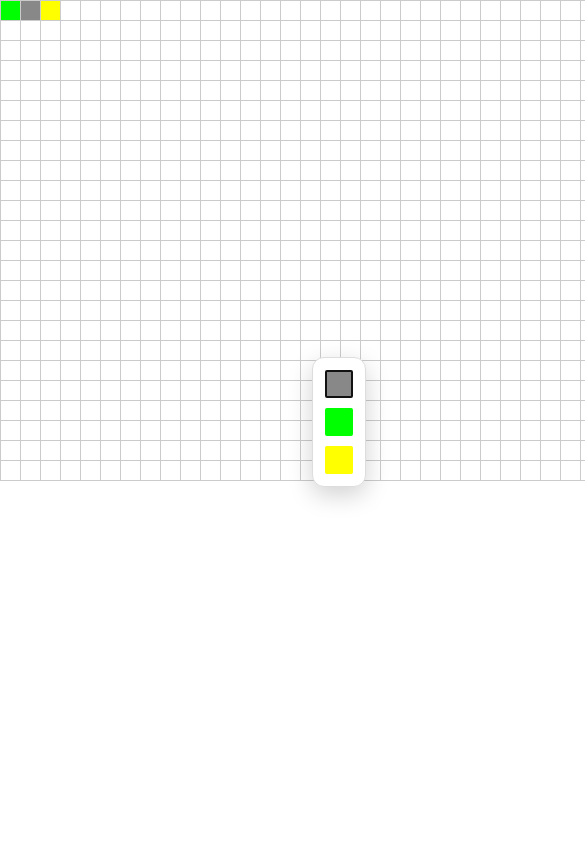
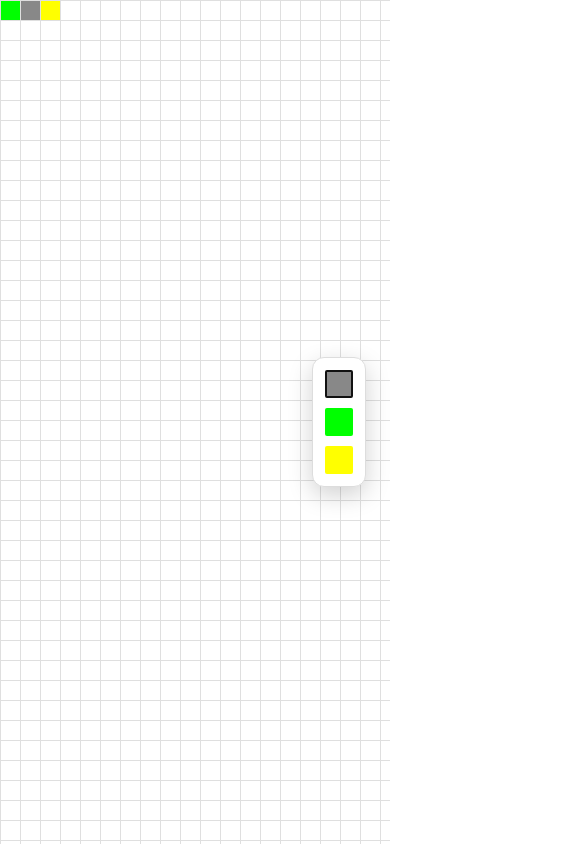
Before and after one commit to NaFo44/Cirkuit, a React (Vite) app: page / in a window 390 px wide. Shown: the top 844 px of the page, 585 px wide, since content can reach past the window. Built offline with nearby package versions, Linux system fonts and the light colour scheme.

Commit message:
feat: added mouse wheel support to zoom and move the map

```diff
--- a/src/App.tsx
+++ b/src/App.tsx
@@ -1,9 +1,11 @@
 import { useState } from "react";
 
 import type { ComponentType } from "./domain/grid/cell";
+import { GRID_DIMENSIONS } from "./domain/grid/gridDimensions";
 import { Grid } from "./domain/grid/grid";
 import { CircuitGrid } from "./ui/grid/circuitGrid";
 import { ComponentPalette } from "./ui/palette/componentPalette";
+import { MapViewport } from "./ui/viewport/mapViewport";
 
 export function App() {
     const [selectedComponent, setSelectedComponent] =
@@ -24,12 +26,14 @@ export function App() {
 
     return (
         <main className="circuit-editor">
-            <CircuitGrid
-                grid={grid}
-                width={32}
-                height={24}
-                onCellPaint={handleCellPaint}
-            />
+            <MapViewport>
+                <CircuitGrid
+                    grid={grid}
+                    width={GRID_DIMENSIONS.width}
+                    height={GRID_DIMENSIONS.height}
+                    onCellPaint={handleCellPaint}
+                />
+            </MapViewport>
             <ComponentPalette
                 selectedComponent={selectedComponent}
                 onSelect={setSelectedComponent}
--- /dev/null
+++ b/src/domain/grid/gridDimensions.ts
@@ -0,0 +1,4 @@
+export const GRID_DIMENSIONS = {
+    width: 256,
+    height: 192,
+} as const;
--- a/src/index.css
+++ b/src/index.css
@@ -1,6 +1,6 @@
 :root {
     --grid-background: transparent;
-    --grid-line: #cbcbcb;
+    --grid-line: #dfdfdf;
 
     --cell-empty: transparent;
     --cell-wire: #888;
@@ -25,38 +25,24 @@ button {
 }
 
 .circuit-grid {
-    display: grid;
+    position: relative;
+    flex: none;
 
-    width: fit-content;
-    height: fit-content;
-
-    background: var(--grid-background);
-
-    border-top: 1px solid var(--grid-line);
-    border-left: 1px solid var(--grid-line);
+    background-color: var(--grid-background);
+    background-image:
+        linear-gradient(to right, var(--grid-line) 1px, transparent 1px),
+        linear-gradient(to bottom, var(--grid-line) 1px, transparent 1px);
+    outline: 1px solid var(--grid-line);
 
     touch-action: none;
     user-select: none;
+    cursor: crosshair;
 }
 
-.circuit-cell {
+.circuit-component {
+    position: absolute;
     box-sizing: border-box;
-
-    width: 100%;
-    height: 100%;
-
-    padding: 0;
-    margin: 0;
-
-    appearance: none;
-    border: 0;
-
-    background: var(--cell-empty);
-
-    border-right: 1px solid var(--grid-line);
-    border-bottom: 1px solid var(--grid-line);
-
-    cursor: crosshair;
+    pointer-events: none;
 }
 
 .circuit-cell--wire {
@@ -71,13 +57,35 @@ button {
     background: var(--cell-light);
 }
 
-.circuit-cell:hover {
-    outline: 2px solid white;
-    outline-offset: -2px;
+.circuit-editor {
+    width: 100%;
+    height: 100%;
+    overflow: hidden;
 }
 
-.circuit-editor {
-    min-height: 100%;
+.map-viewport {
+    position: relative;
+
+    width: 100%;
+    height: 100%;
+    overflow: hidden;
+
+    touch-action: none;
+    user-select: none;
+}
+
+.map-viewport--panning,
+.map-viewport--panning .circuit-grid {
+    cursor: grabbing;
+}
+
+.map-viewport__content {
+    position: absolute;
+    top: 0;
+    left: 0;
+
+    width: max-content;
+    transform-origin: 0 0;
 }
 
 .component-palette {
--- a/src/ui/grid/circuitGrid.tsx
+++ b/src/ui/grid/circuitGrid.tsx
@@ -1,6 +1,5 @@
 import {
     useRef,
-    type MouseEvent as ReactMouseEvent,
     type PointerEvent as ReactPointerEvent,
 } from "react";
 
@@ -8,6 +7,7 @@ import type { Grid } from "../../domain/grid/grid";
 import {
     CELL_SIZE,
     cellsBetween,
+    gridToWorld,
     worldToGrid,
 } from "../../domain/grid/gridCoordinates";
 import type { Position } from "../../domain/grid/position";
@@ -34,8 +34,15 @@ export function CircuitGrid({
         const gridElement = event.currentTarget;
         const bounds = gridElement.getBoundingClientRect();
 
-        const localX = event.clientX - bounds.left - gridElement.clientLeft;
-        const localY = event.clientY - bounds.top - gridElement.clientTop;
+        const scaleX = bounds.width / gridElement.offsetWidth;
+        const scaleY = bounds.height / gridElement.offsetHeight;
+
+        const localX =
+            (event.clientX - bounds.left) / scaleX
+            - gridElement.clientLeft;
+        const localY =
+            (event.clientY - bounds.top) / scaleY
+            - gridElement.clientTop;
         const position = worldToGrid(localX, localY);
         const { x, y } = position;
 
@@ -114,50 +121,58 @@ export function CircuitGrid({
         }
     };
 
-    const paintWithKeyboard = (
-        event: ReactMouseEvent<HTMLButtonElement>,
-        x: number,
-        y: number,
-    ) => {
-        const isKeyboardActivation = event.detail === 0;
+    const components = [];
 
-        if (isKeyboardActivation) {
-            onCellPaint?.(x, y);
+    for (const [{ x, y }, cell] of grid.entries()) {
+        if (
+            cell.type === "empty"
+            || x < 0
+            || y < 0
+            || x >= width
+            || y >= height
+        ) {
+            continue;
         }
-    };
 
-    const cells = [];
+        const position = gridToWorld(x, y);
 
-    for (let y = 0; y < height; y++) {
-        for (let x = 0; x < width; x++) {
-            const cell = grid.get(x, y);
-
-            cells.push(
-                <button
-                    key={`${x},${y}`}
-                    type="button"
-                    className={`circuit-cell circuit-cell--${cell.type}`}
-                    onClick={(event) => paintWithKeyboard(event, x, y)}
-                    aria-label={`Cellule ${x},${y}`}
-                />,
-            );
-        }
+        components.push(
+            <div
+                key={`${x},${y}`}
+                role="gridcell"
+                className={`circuit-component circuit-cell--${cell.type}`}
+                style={{
+                    left: position.x + 1,
+                    top: position.y + 1,
+                    width: CELL_SIZE - 1,
+                    height: CELL_SIZE - 1,
+                }}
+                aria-label={`Cellule ${x},${y}: ${cell.type}`}
+                aria-rowindex={y + 1}
+                aria-colindex={x + 1}
+            />,
+        );
     }
 
     return (
         <div
             className="circuit-grid"
             style={{
-                gridTemplateColumns: `repeat(${width}, ${CELL_SIZE}px)`,
-                gridTemplateRows: `repeat(${height}, ${CELL_SIZE}px)`,
+                width: width * CELL_SIZE,
+                height: height * CELL_SIZE,
+                backgroundSize: `${CELL_SIZE}px ${CELL_SIZE}px`,
             }}
+            role="grid"
+            aria-label="Grille du circuit"
+            aria-rowcount={height}
+            aria-colcount={width}
             onPointerDown={startPainting}
             onPointerMove={continuePainting}
             onPointerUp={stopPainting}
             onPointerCancel={cancelPainting}
             onLostPointerCapture={cancelPainting}
         >
-            {cells}
+            {components}
         </div>
     );
 }
--- /dev/null
+++ b/src/ui/viewport/mapViewport.tsx
@@ -0,0 +1,185 @@
+import {
+    useEffect,
+    useRef,
+    useState,
+    type PointerEvent as ReactPointerEvent,
+    type ReactNode,
+} from "react";
+
+interface MapViewportProps {
+    children: ReactNode;
+}
+
+interface Camera {
+    x: number;
+    y: number;
+    zoom: number;
+}
+
+interface PanGesture {
+    pointerId: number;
+    lastX: number;
+    lastY: number;
+}
+
+const MIN_ZOOM = 0.25;
+const MAX_ZOOM = 4;
+
+function clamp(value: number, minimum: number, maximum: number) {
+    return Math.min(Math.max(value, minimum), maximum);
+}
+
+export function MapViewport({ children }: MapViewportProps) {
+    const [camera, setCamera] = useState<Camera>({
+        x: 0,
+        y: 0,
+        zoom: 1,
+    });
+
+    const [isPanning, setIsPanning] = useState(false);
+    const panGesture = useRef<PanGesture | null>(null);
+    const viewportRef = useRef<HTMLDivElement>(null);
+
+    useEffect(() => {
+        const viewport = viewportRef.current;
+
+        if (!viewport) {
+            return;
+        }
+
+        const handleWheel = (event: WheelEvent) => {
+            event.preventDefault();
+
+            const bounds = viewport.getBoundingClientRect();
+
+            const pointerX = event.clientX - bounds.left;
+            const pointerY = event.clientY - bounds.top;
+
+            const deltaMultiplier =
+                event.deltaMode === WheelEvent.DOM_DELTA_LINE
+                    ? 16
+                    : event.deltaMode === WheelEvent.DOM_DELTA_PAGE
+                      ? viewport.clientHeight
+                      : 1;
+
+            const delta = event.deltaY * deltaMultiplier;
+            const zoomFactor = Math.exp(-delta * 0.0015);
+
+            setCamera((currentCamera) => {
+                const nextZoom = clamp(
+                    currentCamera.zoom * zoomFactor,
+                    MIN_ZOOM,
+                    MAX_ZOOM,
+                );
+
+                const worldX =
+                    (pointerX - currentCamera.x) / currentCamera.zoom;
+                const worldY =
+                    (pointerY - currentCamera.y) / currentCamera.zoom;
+
+                return {
+                    zoom: nextZoom,
+                    x: pointerX - worldX * nextZoom,
+                    y: pointerY - worldY * nextZoom,
+                };
+            });
+        };
+
+        viewport.addEventListener("wheel", handleWheel, {
+            passive: false,
+        });
+
+        return () => {
+            viewport.removeEventListener("wheel", handleWheel);
+        };
+    }, []);
+
+    const startPanning = (
+        event: ReactPointerEvent<HTMLDivElement>,
+    ) => {
+        if (event.button !== 1 || panGesture.current) {
+            return;
+        }
+
+        event.preventDefault();
+
+        panGesture.current = {
+            pointerId: event.pointerId,
+            lastX: event.clientX,
+            lastY: event.clientY,
+        };
+
+        setIsPanning(true);
+        event.currentTarget.setPointerCapture(event.pointerId);
+    };
+
+    const continuePanning = (
+        event: ReactPointerEvent<HTMLDivElement>,
+    ) => {
+        const gesture = panGesture.current;
+
+        if (!gesture || gesture.pointerId !== event.pointerId) {
+            return;
+        }
+
+        const deltaX = event.clientX - gesture.lastX;
+        const deltaY = event.clientY - gesture.lastY;
+
+        gesture.lastX = event.clientX;
+        gesture.lastY = event.clientY;
+
+        setCamera((currentCamera) => ({
+            ...currentCamera,
+            x: currentCamera.x + deltaX,
+            y: currentCamera.y + deltaY,
+        }));
+    };
+
+    const stopPanning = (
+        event: ReactPointerEvent<HTMLDivElement>,
+    ) => {
+        const gesture = panGesture.current;
+
+        if (!gesture || gesture.pointerId !== event.pointerId) {
+            return;
+        }
+
+        panGesture.current = null;
+        setIsPanning(false);
+
+        if (event.currentTarget.hasPointerCapture(event.pointerId)) {
+            event.currentTarget.releasePointerCapture(event.pointerId);
+        }
+    };
+
+    return (
+        <div
+            ref={viewportRef}
+            className={isPanning
+                ? "map-viewport map-viewport--panning"
+                : "map-viewport"}
+            onPointerDown={startPanning}
+            onPointerMove={continuePanning}
+            onPointerUp={stopPanning}
+            onPointerCancel={stopPanning}
+            onLostPointerCapture={stopPanning}
+            onAuxClick={(event) => {
+                if (event.button === 1) {
+                    event.preventDefault();
+                }
+            }}
+        >
+            <div
+                className="map-viewport__content"
+                style={{
+                    transform: [
+                        `translate(${camera.x}px, ${camera.y}px)`,
+                        `scale(${camera.zoom})`,
+                    ].join(" "),
+                }}
+            >
+                {children}
+            </div>
+        </div>
+    );
+}
```
